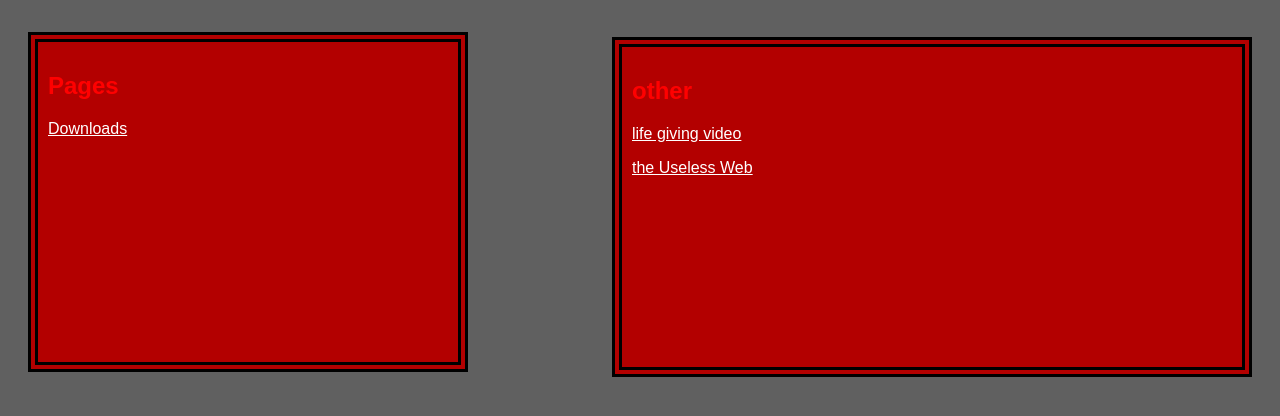
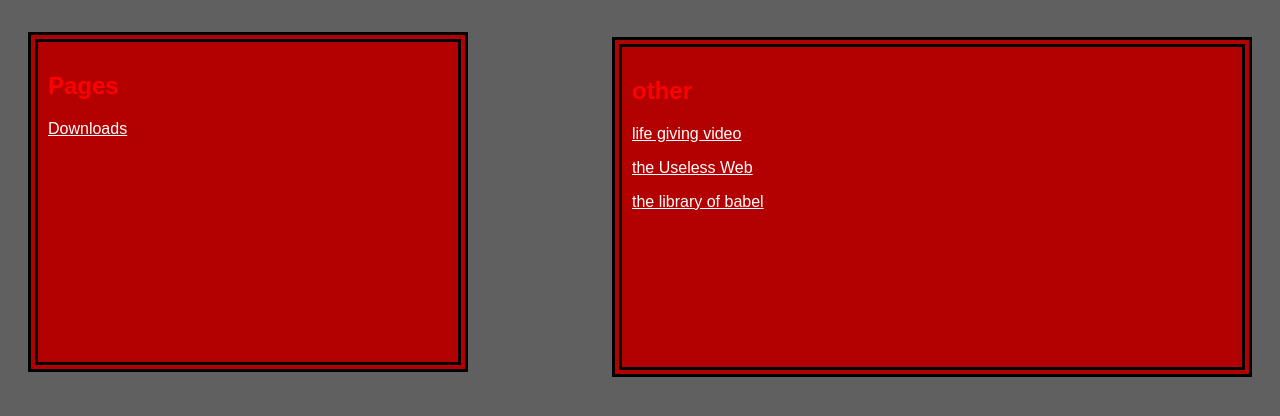
Before and after one commit to Braveheart570/Braveheart570.github.io, a plain HTML site: page index.html in a window 1280 px wide. Shown: the part 206-622 px from the top of the page. Drawn offline with Linux system fonts and the light colour scheme.

Commit message:
commited

```diff
--- a/index.html
+++ b/index.html
@@ -37,6 +37,8 @@
 
 			<p><a href="https://theuselessweb.com/" target="_blank">the Useless Web</a></p>
 
+			<p><a href="https://libraryofbabel.info/" target="_blank">the library of babel</a></p>
+
 
 
 		</div>
```
